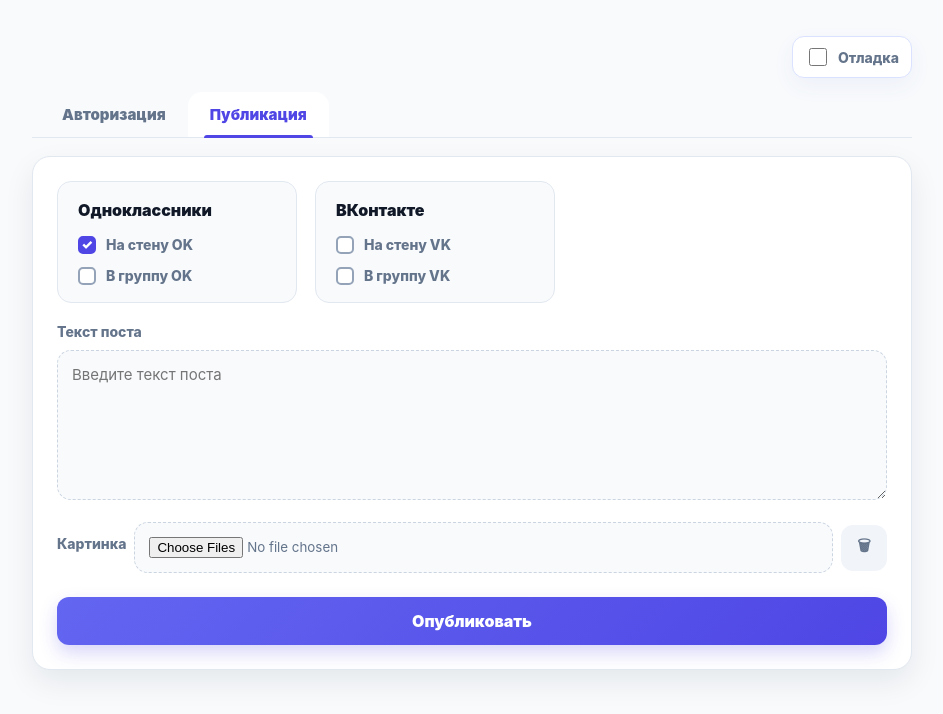
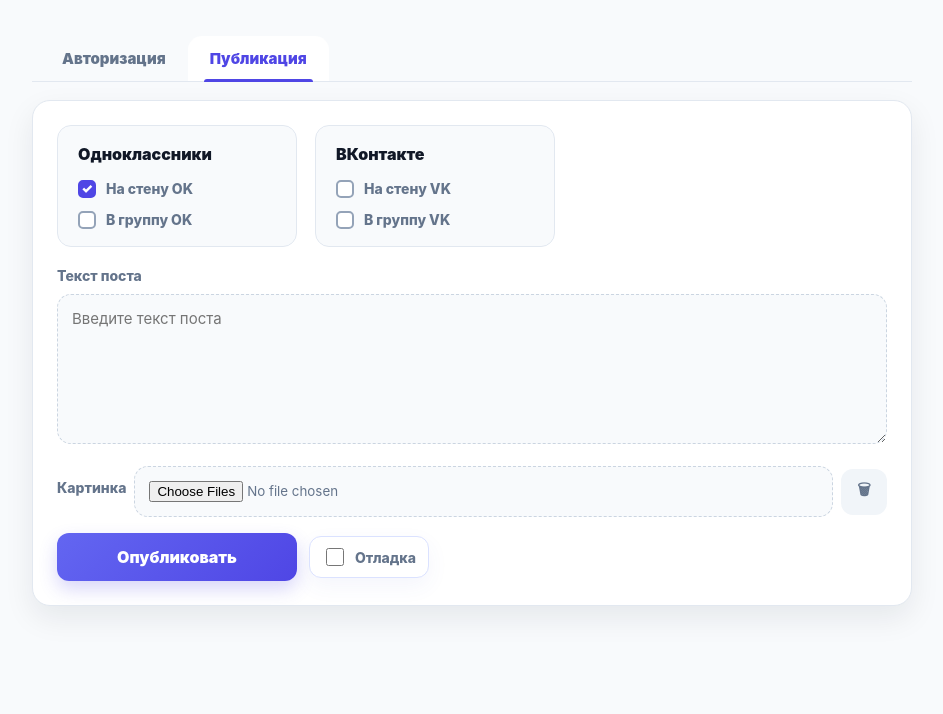
Before and after one commit to Rodeni4/Agent003, a website with bundled scripts: page src/renderer/index.html in a window 1280 px wide. Both pictures are taken after a click on the button "Публикация". Shown: the whole page, without its empty margins (168-1111 px from the left). Built offline with nearby package versions, Linux system fonts and the light colour scheme.

Commit message:
UI: move debug toggle near publish button

```diff
--- a/src/renderer/index.html
+++ b/src/renderer/index.html
@@ -9,12 +9,6 @@
 
 <body>
   <main class="app">
-    <section class="debug-panel">
-      <label class="debug-label">
-        <input id="debugMode" type="checkbox" />
-        Отладка
-      </label>
-    </section>
 
     <nav class="tabs">
       <button id="authTabBtn" class="tab-btn active" type="button">Авторизация</button>
@@ -127,9 +121,18 @@
           <input id="postImage" type="file" accept="image/*" multiple />
         </div>
 
-        <button id="publishOkBtn" class="publish-btn" type="button">
-          Опубликовать
-        </button>
+        <div class="publish-actions-row">
+          <button id="publishOkBtn" class="publish-btn" type="button">
+            Опубликовать
+          </button>
+
+          <section class="debug-panel publish-debug-panel">
+            <label class="debug-label">
+              <input id="debugMode" type="checkbox" />
+              Отладка
+            </label>
+          </section>
+        </div>
 
         <div id="statusBox" class="status hidden"></div>
       </section>
--- a/src/renderer/styles/main.css
+++ b/src/renderer/styles/main.css
@@ -205,11 +205,24 @@ button:disabled {
   box-shadow: none;
 }
 
+.publish-actions-row {
+  display: flex;
+  align-items: center;
+  gap: 12px;
+  margin-top: 8px;
+}
+
 .publish-btn {
-  width: 100%;
-  margin-top: 8px;
-  padding: 14px 18px;
+  width: auto;
+  min-width: 240px;
+  margin-top: 0;
+  padding: 14px 28px;
   font-size: 16px;
+}
+
+.publish-debug-panel {
+  margin: 0;
+  justify-content: flex-start;
 }
 
 /* Status */
```
